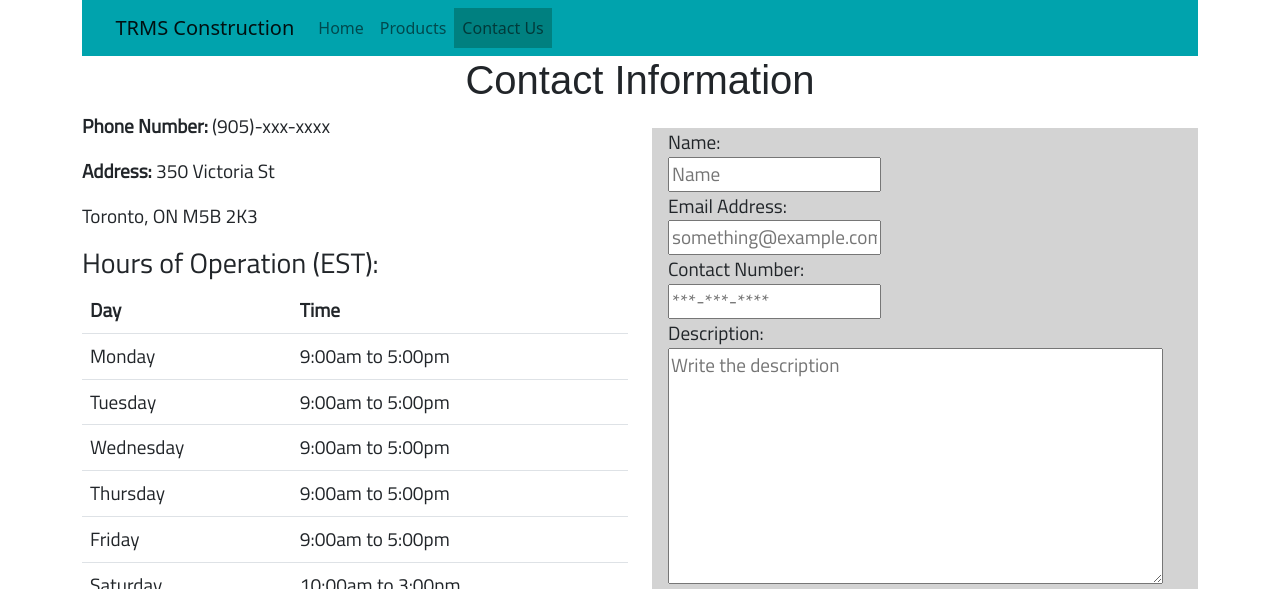
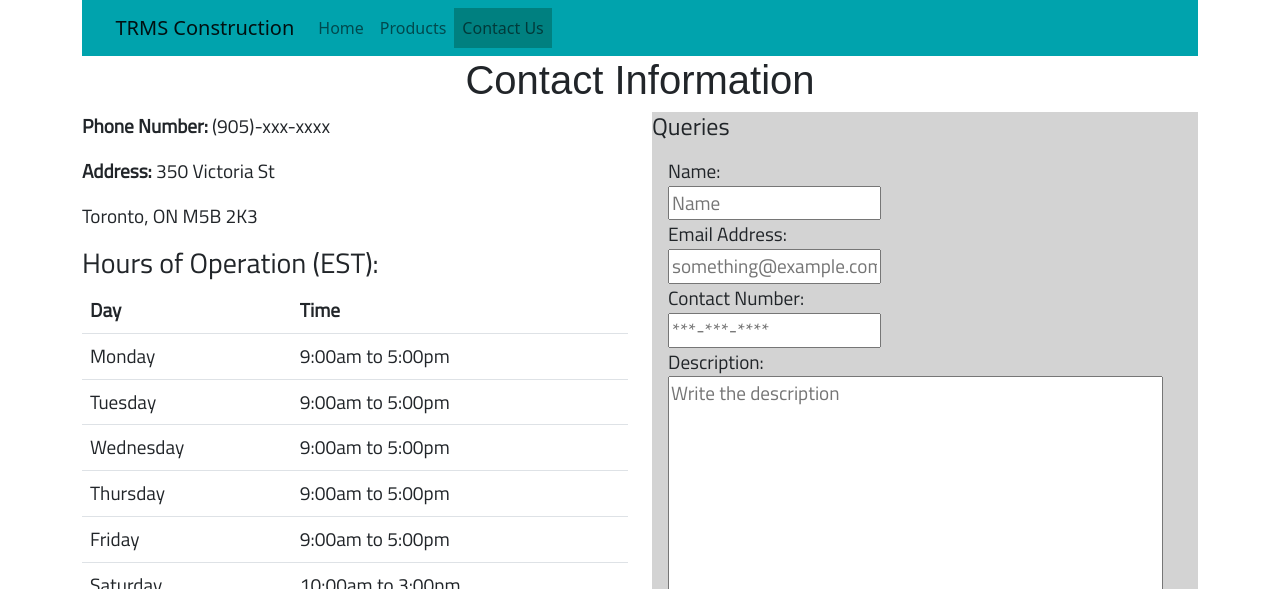
Before and after one commit to MeshwaS/capstonePOC, a plain HTML site: page src/ContactUS.html in a window 1280 px wide. Shown: the top 589 px of the page. Drawn offline with nearby package versions, Linux system fonts and the light colour scheme; a web font is replaced by a local one.

Commit message:
Update ContactUS.html

```diff
--- a/src/ContactUS.html
+++ b/src/ContactUS.html
@@ -94,6 +94,8 @@
           <div class="col-lg-6">
             <div id="form">
 
+              <h4>Queries</h4>
+            <div id="form"
               <For any other questions, comments or clarifications, please fill
               out the form underneath:>
               <form
```
